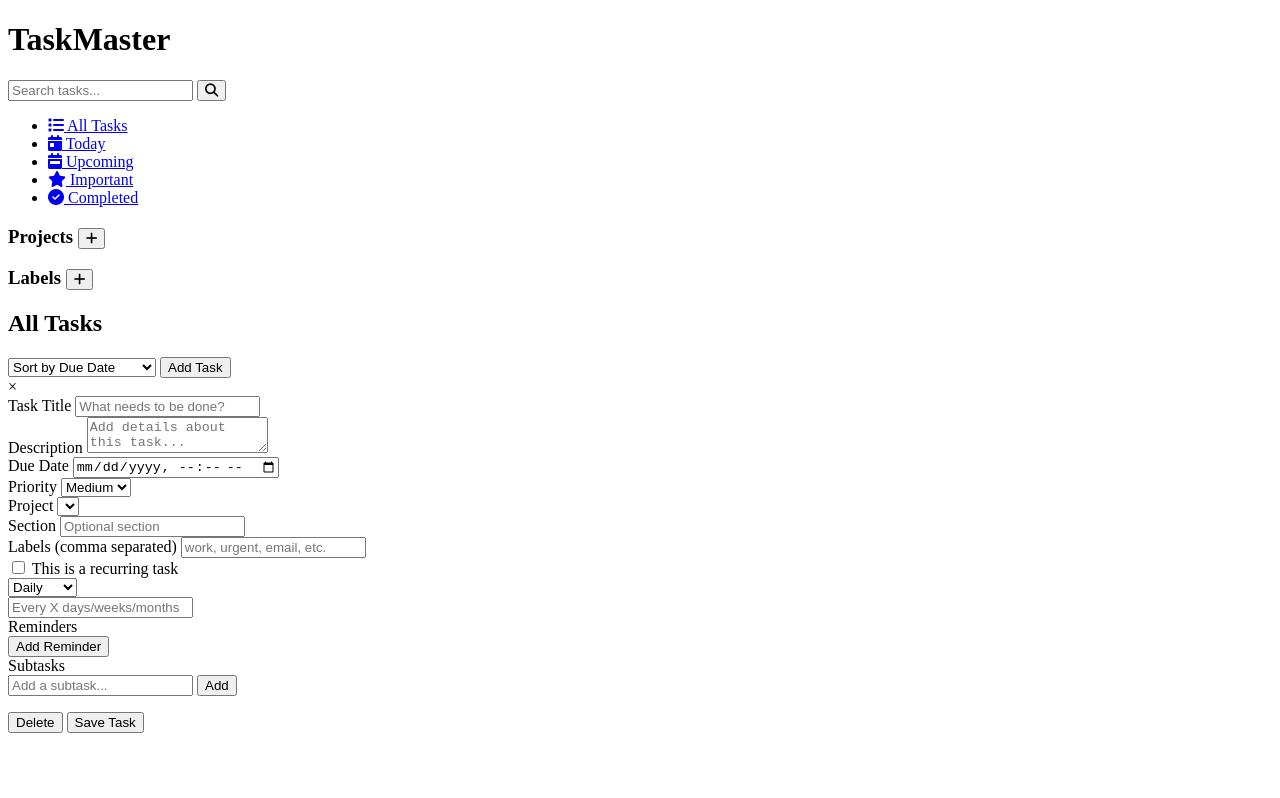
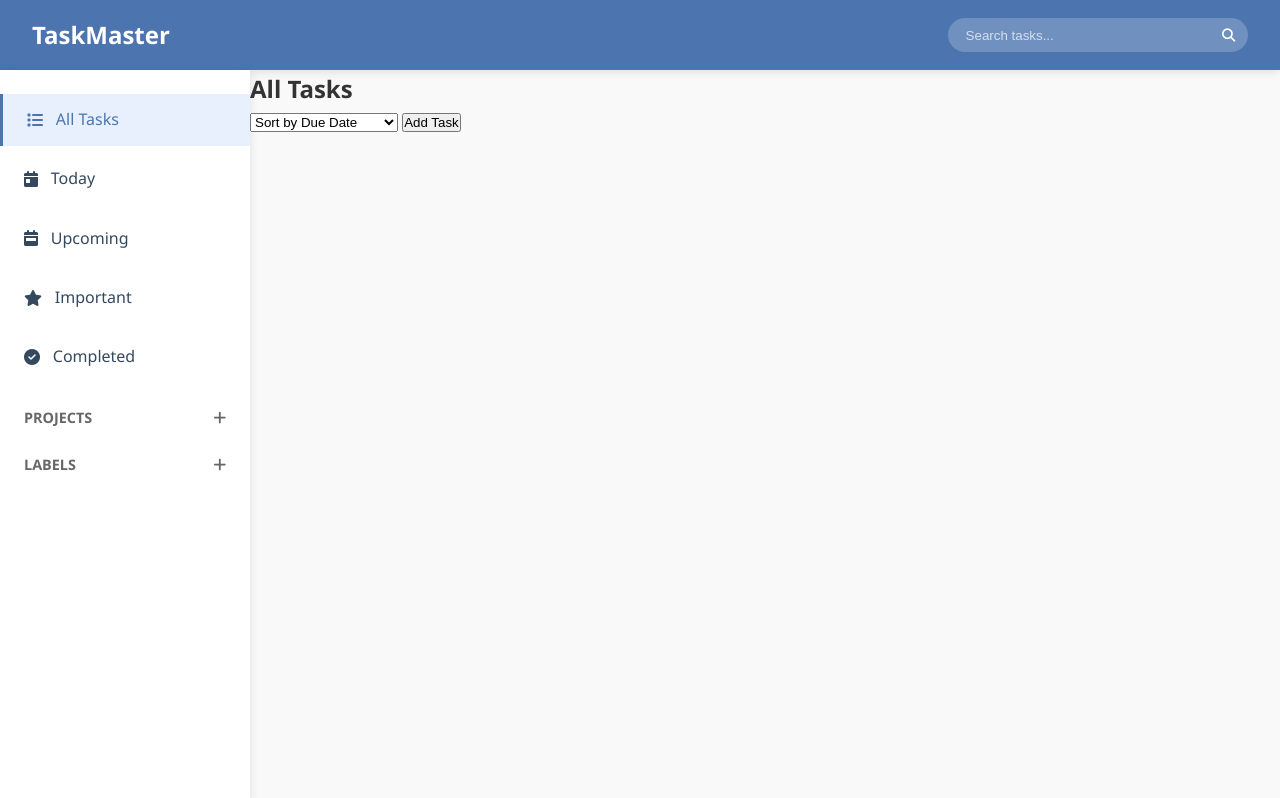
Before and after one commit to Sharleen10/todolist, a plain HTML site: page public/index.html in a window 1280 px wide. Shown: the top 798 px of the page. Drawn offline with Linux system fonts and the light colour scheme; a script that the page names is missing.

Commit message:
updated css style

```diff
--- a/public/index.html
+++ b/public/index.html
@@ -4,7 +4,7 @@
   <meta charset="UTF-8">
   <meta name="viewport" content="width=device-width, initial-scale=1.0">
   <title>To-Do List App</title>
-  <link rel="stylesheet" href="css/styles.css">
+  <link rel="stylesheet" href="style.css">
   <link rel="stylesheet" href="https://cdnjs.cloudflare.com/ajax/libs/font-awesome/6.4.0/css/all.min.css">
 </head>
 <body>
--- /dev/null
+++ b/public/style.css
@@ -0,0 +1,162 @@
+:root {
+    --primary-color: #4c75af;
+    --primary-light: #e8f0fd;
+    --secondary-color: #34495e;
+    --accent-color: #3498db;
+    --danger-color: #e74c3c;
+    --success-color: #27ae60;
+    --warning-color: #f39c12;
+    --light-gray: #f5f5f5;
+    --mid-gray: #ddd;
+    --dark-gray: #666;
+    --font-main: 'Segoe UI', Tahoma, Geneva, Verdana, sans-serif;
+    --shadow: 0 2px 10px rgba(0, 0, 0, 0.1);
+    --border-radius: 6px;
+  }
+
+  * {
+    box-sizing: border-box;
+    margin: 0;
+    padding: 0;
+  }
+
+  body {
+    font-family: var(--font-main);
+    background-color: #f9f9f9;
+    color: #333;
+    line-height: 1.6;
+  }
+
+  .app-container {
+    display: flex;
+    flex-direction: column;
+    min-height: 100vh;
+  }
+
+  /* Header Styles */
+  header {
+    background-color: var(--primary-color);
+    color: white;
+    padding: 1rem 2rem;
+    display: flex;
+    justify-content: space-between;
+    align-items: center;
+    box-shadow: var(--shadow);
+  }
+
+  header h1 {
+    font-size: 1.5rem;
+    font-weight: 600;
+  }
+
+  .search-container {
+    display: flex;
+    align-items: center;
+    background-color: rgba(255, 255, 255, 0.2);
+    border-radius: 20px;
+    padding: 0.3rem 0.8rem;
+    width: 300px;
+  }
+
+
+.search-container input {
+    background: transparent;
+    border: none;
+    color: white;
+    width: 100%;
+    padding: 0.3rem;
+  }
+
+  .search-container input::placeholder {
+    color: rgba(255, 255, 255, 0.7);
+  }
+
+  .search-container button {
+    background: transparent;
+    border: none;
+    color: white;
+    cursor: pointer;
+  }
+
+  /* Main Content Layout */
+  .main-content {
+    display: flex;
+    flex: 1;
+  }
+
+  /* Sidebar Styles */
+  .sidebar {
+    width: 250px;
+    background-color: white;
+    box-shadow: var(--shadow);
+    padding: 1.5rem 0;
+  }
+
+  .sidebar nav ul {
+    list-style: none;
+  }
+
+  .sidebar nav ul li {
+    margin-bottom: 0.5rem;
+  }
+
+  .sidebar nav ul li a {
+    display: flex;
+    align-items: center;
+    padding: 0.8rem 1.5rem;
+    color: var(--secondary-color);
+    text-decoration: none;
+    transition: all 0.2s ease;
+  }
+
+  .sidebar nav ul li a i {
+    margin-right: 0.8rem;
+    font-size: 1rem;
+  }
+
+  .sidebar nav ul li.active a {
+    background-color: var(--primary-light);
+    color: var(--primary-color);
+    font-weight: 500;
+    border-left: 3px solid var(--primary-color);
+  }
+
+  .sidebar nav ul li a:hover {
+    background-color: var(--light-gray);
+  }
+
+ .projects-section, .labels-section {
+  margin-top: 1.5rem;
+  padding: 0 1.5rem;
+}
+
+.projects-section h3, .labels-section h3 {
+  font-size: 0.9rem;
+  text-transform: uppercase;
+  color: var(--dark-gray);
+  margin-bottom: 0.8rem;
+  display: flex;
+  justify-content: space-between;
+  align-items: center;
+}
+
+.projects-section button, .labels-section button {
+  background: none;
+  border: none;
+  color: var(--dark-gray);
+  cursor: pointer;
+  font-size: 0.9rem;
+}
+
+.projects-section button:hover, .labels-section button:hover {
+  color: var(--primary-color);
+}
+
+#projects-list li, #labels-list li {
+  padding: 0.5rem 0;
+  margin-bottom: 0;
+}
+
+#projects-list a, #labels-list a {
+  padding: 0.5rem 0.8rem;
+}
```
